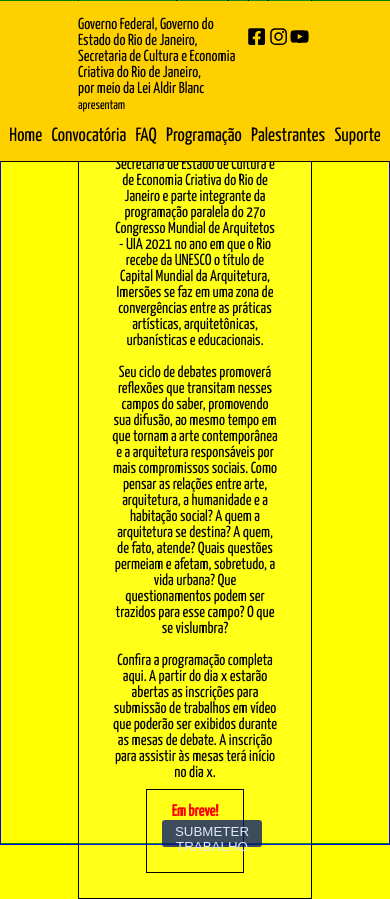
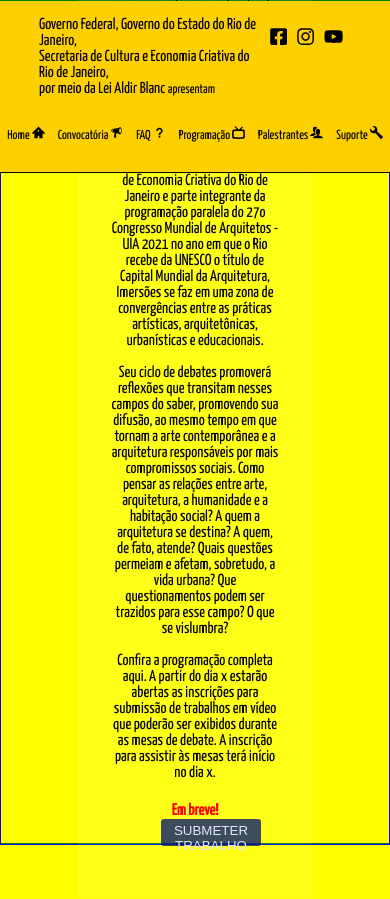
Before and after one commit to hiagoptk/iaa-seminario, a Next.js app in the folder web/: page / in a window 390 px wide. Built offline with nearby package versions, Linux system fonts and the light colour scheme.

Commit message:
atualizando o título e adc icones com react-icons

```diff
--- a/web/components/Navbar.js
+++ b/web/components/Navbar.js
@@ -1,6 +1,7 @@
 import React from 'react';
 import { FaYoutube, FaInstagram, FaFacebookSquare } from 'react-icons/fa'
-
+import { IoIosMegaphone,IoMdHelp, IoHome } from 'react-icons/io'
+import { ImHome2, ImTv, ImUsers, ImWrench } from "react-icons/im";
 
 const Navbar = () => {
     return (
@@ -16,12 +17,12 @@
                     </span>
                 </div>
                 <ul>
-                    <li>Home</li>
-                    <li>Convocatória</li>
-                    <li>FAQ</li>
-                    <li>Programação</li>
-                    <li>Palestrantes</li>
-                    <li>Suporte</li>
+                    <li>Home <ImHome2 className='navIcon' /></li>
+                    <li>Convocatória <IoIosMegaphone className='navIcon'/></li>
+                    <li>FAQ <IoMdHelp className='navIcon'/> </li>
+                    <li>Programação <ImTv className='navIcon'/> </li>
+                    <li>Palestrantes <ImUsers className='navIcon'/></li>
+                    <li>Suporte <ImWrench className='navIcon'/></li>
                 </ul>
             </nav>
     )
--- a/web/pages/index.js
+++ b/web/pages/index.js
@@ -1,5 +1,6 @@
 import React from 'react'
 import Head from 'next/head'
+import { IoIosColorPalette } from 'react-icons/io'
 import Navbar from '../components/Navbar';
 
 
@@ -10,8 +11,7 @@
 
         <>
              <Head>
-                <title>Create Next App</title>
-                <link rel="icon" href="/favicon.ico" />
+                <title>Seminário IAA</title>
             </Head>
 
             <Navbar />
--- a/web/styles/globals.css
+++ b/web/styles/globals.css
@@ -46,6 +46,10 @@
     list-style: none;
 }
 
+nav ul .navIcon {
+    size: 55px;
+}
+
 #header {
 
     width: 60vw;
@@ -85,7 +89,6 @@
     width: 60vw;
     height: auto;
     background-color: #ffffff18;
-    border: 1px solid black;
     padding: 25px;
 
     display: flex;
@@ -94,6 +97,8 @@
     justify-content: center;
 
     text-align: center;
+
+
 }
 
 .box p {
@@ -104,7 +109,7 @@
 
 
 #sub {
-    border: black 1px solid;
+
     width: 25vw;
     height: 10vh;
     padding: 0.9rem;
@@ -122,5 +127,26 @@
     border: none;
     height: 2em;
     padding: 0.25em 1em;
+}
 
-}
+@media(max-width: 900px) {
+
+    #header {
+
+        width: 80vw;
+        display: flex;
+        justify-content: space-between;
+    }
+
+    nav ul {
+        padding: 0.9rem 0.05rem;
+        width: 100vw;
+        display: flex;
+        justify-content: space-around;
+        align-items: center;
+        list-style: none;
+        font-size: small;
+    }
+
+
+  }
```
